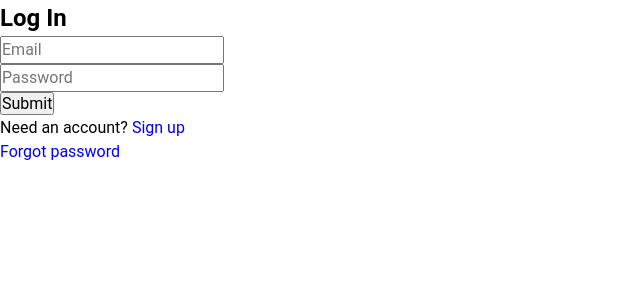
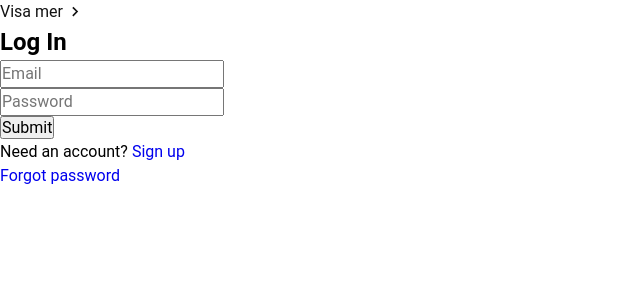
Before and after one commit to Linus-BL/age-tech, a React (Create React App) app: page / in a window 1280 px wide. Shown: the top 300 px of the page, without its empty margins (0-640 px from the left). Built offline with nearby package versions, Linux system fonts and the light colour scheme; no server answers.

Commit message:
linkbutton added

```diff
--- a/src/App.js
+++ b/src/App.js
@@ -12,10 +12,13 @@ import {
 } from 'react-router-dom';
 import PrivateRoute from './components/nav/PrivateRoute';
 import UpdateProfile from './components/profile/UpdateProfile';
+import LinkButton from './components/atomics/LinkButton';
+import Button from './components/atomics/Button';
 
 function App() {
   return (
     <>
+      <LinkButton onClickFunction={() => console.log("knapp")}>Visa mer</LinkButton>
       <Router>
         <AuthProvider>
           <Switch>
--- /dev/null
+++ b/src/components/atomics/LinkButton.js
@@ -0,0 +1,11 @@
+import React from 'react'
+import { MdKeyboardArrowRight } from "react-icons/md";
+const LinkButton = ({ children, onClickFunction, destination }) => {
+
+
+    return (
+        <a href={destination} className="linkButton" onClick={onClickFunction}> {children} <MdKeyboardArrowRight className="icon" /></a >
+    )
+}
+
+export default LinkButton
--- a/src/css/main.css
+++ b/src/css/main.css
@@ -112,6 +112,17 @@ select {
   margin-left: 0.5em;
   margin-right: 0.5em;
   border-radius: 5px;
+}
+
+.linkButton {
+  color: #121212;
+  display: flex;
+  align-items: center;
+}
+
+.icon {
+  width: 1.5em;
+  height: 1.2em;
 }
 
 .chip {
--- a/src/scss/components/_index.scss
+++ b/src/scss/components/_index.scss
@@ -2,6 +2,7 @@
 
 
 @forward './button';
+@forward './linkButton';
 @forward './chip';
 @forward './adCard';
 
--- /dev/null
+++ b/src/scss/components/_linkButton.scss
@@ -0,0 +1,14 @@
+@use '../abstracts';
+@use '../base';
+
+.linkButton{
+    color: abstracts.$black;
+    display: flex;
+    align-items: center;
+
+}
+
+.icon{
+    width: 1.5em;
+    height: 1.2em;
+}
```
Also changed, not shown: 1 other file (tests, documents, lock files or other folders).
